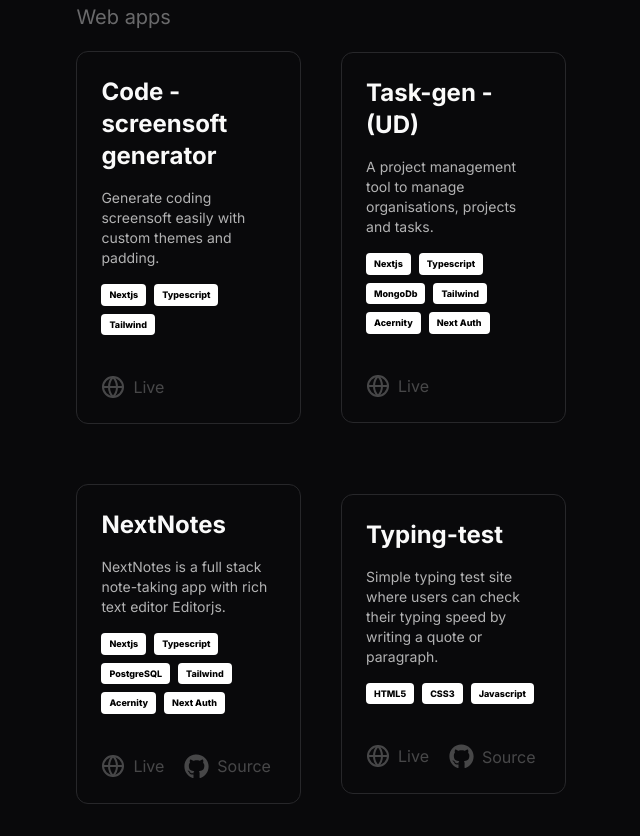
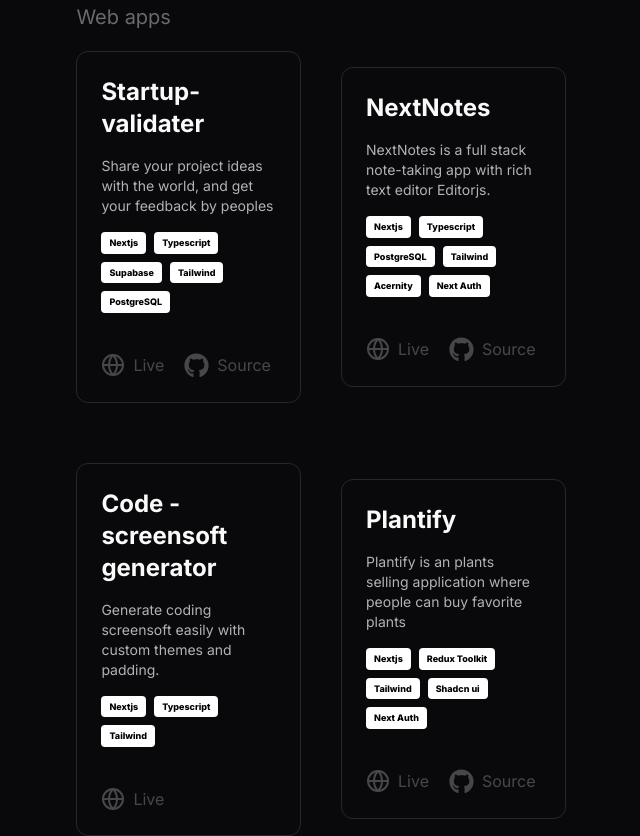
Before and after one commit to Piyush5784/Piyush-portfolio, a Next.js app: page / in a window 1280 px wide. Shown: the part 600-1436 px from the top of the page, without its empty margins (314-954 px from the left). Built offline with nearby package versions, Linux system fonts and the light colour scheme.

Commit message:
added new project and fixed format

```diff
--- a/src/Content.ts
+++ b/src/Content.ts
@@ -75,30 +75,12 @@
   ],
   projects: [
     {
-      name: "Code - screensoft generator",
+      name: "Startup-validater",
       description:
-        "Generate coding screensoft easily with custom themes and padding.",
-      skills: [
-        "Nextjs",
-        "Typescript",
-        "Tailwind",
-      ],
-      liveSrc: "https://code-screensoft-generator.netlify.app"
-    },
-    {
-      name: "Task-gen - (UD)",
-      description:
-        "A project management tool to manage organisations, projects and tasks.",
-      skills: [
-        "Nextjs",
-        "Typescript",
-        "MongoDb",
-        "Tailwind",
-        "Acernity",
-        "Next Auth",
-      ],
-      liveSrc: "https://task-gen.netlify.app",
-      // sourceSrc: "https://github.com/Piyush5784/TaskGen",
+        "Share your project ideas with the world, and get your feedback by peoples",
+      skills: ["Nextjs", "Typescript", "Supabase", "Tailwind", "PostgreSQL"],
+      liveSrc: "https://startup-validater.vercel.app",
+      sourceSrc: "https://github.com/Piyush5784/startup-validater",
     },
     {
       name: "NextNotes",
@@ -116,6 +98,37 @@
       sourceSrc: "https://github.com/Piyush5784/NextNotes",
     },
     {
+      name: "Code - screensoft generator",
+      description:
+        "Generate coding screensoft easily with custom themes and padding.",
+      skills: ["Nextjs", "Typescript", "Tailwind"],
+      liveSrc: "https://code-screensoft-generator.netlify.app",
+    },
+    {
+      name: "Plantify",
+      description:
+        " Plantify is an plants selling application where people can buy favorite plants",
+      skills: ["Nextjs", "Redux Toolkit", "Tailwind", "Shadcn ui", "Next Auth"],
+      liveSrc: "https://plantify-site-7584.netlify.app",
+      sourceSrc: "https://github.com/Piyush5784/Plantify",
+    },
+    {
+      name: "Task-gen - (UD)",
+      description:
+        "A project management tool to manage organisations, projects and tasks.",
+      skills: [
+        "Nextjs",
+        "Typescript",
+        "MongoDb",
+        "Tailwind",
+        "Acernity",
+        "Next Auth",
+      ],
+      liveSrc: "https://task-gen.netlify.app",
+      // sourceSrc: "https://github.com/Piyush5784/TaskGen",
+    },
+
+    {
       name: "Typing-test",
       description:
         "Simple typing test site where users can check their typing speed by writing a quote or paragraph.",
@@ -131,14 +144,7 @@
       liveSrc: "https://gemini-pro-latest.netlify.app",
       sourceSrc: "https://github.com/Piyush5784/Gemini-Pro",
     },
-    {
-      name: "Plantify",
-      description:
-        " Plantify is an plants selling application where people can buy favorite plants",
-      skills: ["Nextjs", "Redux Toolkit", "Tailwind", "Shadcn ui", "Next Auth"],
-      liveSrc: "https://plantify-site-7584.netlify.app",
-      sourceSrc: "https://github.com/Piyush5784/Plantify",
-    },
+
     {
       name: "Medium-blog",
       description:
@@ -166,7 +172,7 @@
       name: "Gymer",
       description: "Gym site for managing membership was my first projects.",
       skills: ["Reactjs", "Javascript", "Tailwind", "Razorpay"],
-      liveSrc: "https://gymer-version2-nbbn.vercel.app",
+      // liveSrc: "https://gymer-version2-nbbn.vercel.app",
       sourceSrc: "https://github.com/Piyush5784/GYMER-version2",
     },
   ],
--- a/src/components/custom/Projects.tsx
+++ b/src/components/custom/Projects.tsx
@@ -29,17 +29,21 @@
               ))}
             </div>
             <div className="pt-10 flex gap-5">
+              {project.liveSrc && (
                 <Link href={project.liveSrc} target="_blank">
                   <span className=" hover:opacity-100 opacity-25 text-black dark:text-white cursor-pointer hover:underline flex gap-2">
                     <Globe />
                     Live
                   </span>
                 </Link>
-              {project.sourceSrc &&<Link href={project.sourceSrc} target="_blank">
+              )}
+              {project.sourceSrc && (
+                <Link href={project.sourceSrc} target="_blank">
                   <span className=" justify-center items-center hover:opacity-100 opacity-25 text-black dark:text-white cursor-pointer hover:underline flex gap-2">
                     <FaGithub size={25} /> Source
                   </span>
-              </Link>}
+                </Link>
+              )}
             </div>
           </div>
         ))}
@@ -65,17 +69,21 @@
               ))}
             </div>
             <div className="pt-10 flex gap-5">
+              {project.liveSrc && (
                 <Link href={project.liveSrc} target="_blank">
                   <span className=" hover:opacity-100 opacity-25 text-black dark:text-white cursor-pointer hover:underline flex gap-2">
                     <Globe />
                     Live
                   </span>
                 </Link>
-              {project.sourceSrc && <Link href={project.sourceSrc} target="_blank">
+              )}
+              {project.sourceSrc && (
+                <Link href={project.sourceSrc} target="_blank">
                   <span className=" justify-center items-center hover:opacity-100 opacity-25 text-black dark:text-white cursor-pointer hover:underline flex gap-2">
                     <FaGithub size={25} /> Source
                   </span>
-              </Link>}
+                </Link>
+              )}
             </div>
           </div>
         ))}
--- a/src/types/index.ts
+++ b/src/types/index.ts
@@ -25,7 +25,7 @@
   name: string;
   description: ReactNode | string;
   skills: string[];
-  liveSrc: string;
+  liveSrc?: string;
   sourceSrc?: string;
 }
 export interface ExperienceContent {
```
Lines whose indentation alone changed are shown as unchanged.
